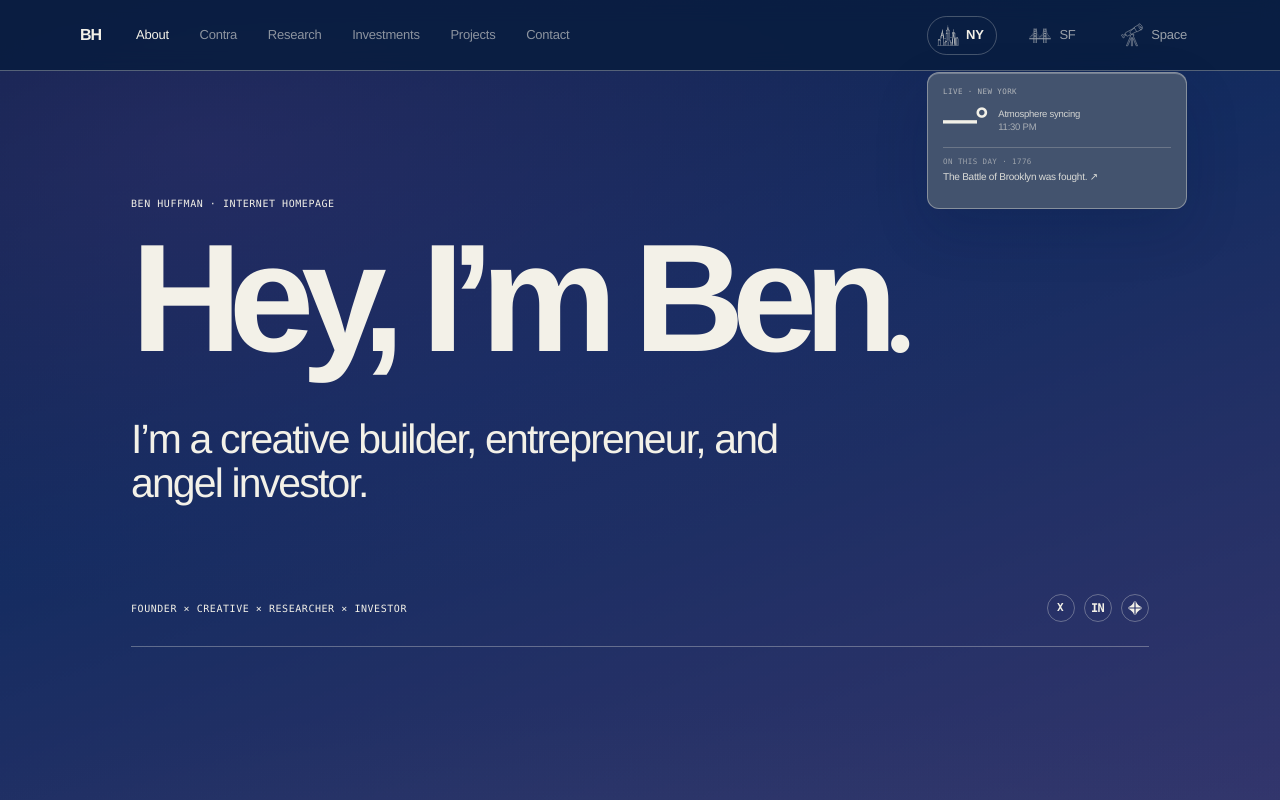
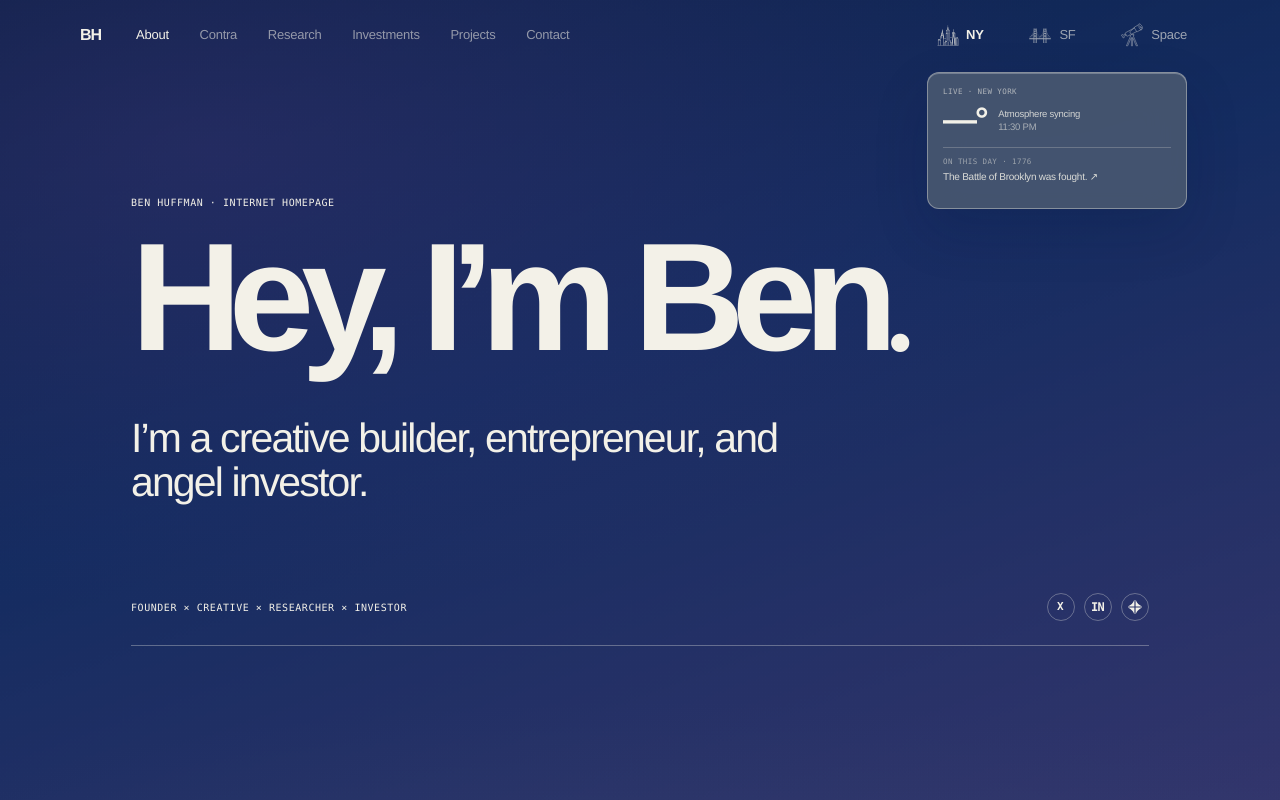
Before and after one commit to ben9885/get-ben.com, a Next.js app: page / in a window 1280 px wide. Shown: the top 800 px of the page. Built offline with nearby package versions, Linux system fonts and the light colour scheme; no server answers.

Commit message:
Blend navigation into atmospheric background

```diff
--- a/app/globals.css
+++ b/app/globals.css
@@ -1,6 +1,6 @@
 @import "tailwindcss";
 
-:root { --ink:#30354a; --line:rgba(48,53,74,.34); --nav-bg:oklch(51% .21 253 / .9); --pale:rgba(255,255,255,.18); --gutter:clamp(20px,4vw,64px); --page-progress:0; }
+:root { --ink:#30354a; --line:rgba(48,53,74,.34); --nav-bg:oklch(51% .21 253 / .9); --pale:rgba(255,255,255,.18); --gutter:clamp(20px,4vw,64px); }
 * { box-sizing:border-box; }
 html { scroll-behavior:smooth; background:#1261ee; }
 body { margin:0; min-height:100vh; background:transparent; color:var(--ink); font-family:"General Sans","Helvetica Neue",Arial,sans-serif; font-size:16px; letter-spacing:-.015em; transition:color .8s ease; }
@@ -8,8 +8,7 @@ a { color:inherit; text-decoration:none; }
 button { color:inherit; font:inherit; }
 .mono { font-family:"Roboto Mono","SFMono-Regular",Consolas,monospace; text-transform:uppercase; letter-spacing:.055em; font-size:10px; }
 .serif { font-family:"Iowan Old Style","Times New Roman",serif; font-style:italic; font-weight:400; }
-.nav-wrap { position:sticky; top:0; z-index:20; padding:14px var(--gutter); background:color-mix(in srgb,var(--nav-bg) 92%,transparent); backdrop-filter:blur(10px); border-bottom:1px solid var(--line); transition:background 1s ease,border-color 1s ease; }
-.nav-wrap::after { content:""; position:absolute; left:0; right:0; bottom:-1px; height:1px; background:var(--ink); transform:scaleX(var(--page-progress)); transform-origin:left center; will-change:transform; }
+.nav-wrap { position:sticky; top:0; z-index:20; padding:14px var(--gutter); background:transparent; border:0; transition:color 1s ease; }
 nav { max-width:1120px; margin:auto; display:flex; align-items:center; gap:28px; min-width:0; }
 .monogram { font-weight:750; letter-spacing:-.06em; width:28px; flex:0 0 auto; }
 .nav-links { display:flex; gap:clamp(16px,2.4vw,32px); overflow-x:auto; scrollbar-width:none; flex:1; padding:4px 0; }
@@ -25,7 +24,7 @@ nav { max-width:1120px; margin:auto; display:flex; align-items:center; gap:28px;
 .city-switch button:hover { opacity:1; transform:translateY(-1px); }
 .city-switch button:focus-visible { opacity:1; outline:1px solid currentColor; outline-offset:2px; }
 .city-switch button:active { transform:translateY(1px) scale(.98); }
-.city-switch button.selected { opacity:1; border-color:color-mix(in srgb,var(--ink) 26%,transparent); font-weight:650; }
+.city-switch button.selected { opacity:1; border-color:transparent; font-weight:650; }
 .city-switch .space-option { min-height:38px; padding:8px 12px 8px 9px; justify-content:center; }
 .telescope-icon { width:24px; height:24px; display:block; fill:none; stroke:currentColor; stroke-width:2.35; stroke-linecap:round; stroke-linejoin:round; }
 .city-glyph { display:block; flex:0 0 auto; background:currentColor; -webkit-mask-position:center; mask-position:center; -webkit-mask-repeat:no-repeat; mask-repeat:no-repeat; -webkit-mask-size:contain; mask-size:contain; transition:transform .35s cubic-bezier(.16,1,.3,1); }
--- a/app/page.tsx
+++ b/app/page.tsx
@@ -116,16 +116,7 @@ export default function Home() {
       if (entry.isIntersecting) { entry.target.classList.add("is-visible"); observer.unobserve(entry.target); }
     }), { rootMargin: "0px 0px -7%", threshold: .06 });
     targets.forEach(target => observer.observe(target));
-    let progressFrame = 0;
-    const updateProgress = () => {
-      progressFrame = 0;
-      const available = Math.max(1, document.documentElement.scrollHeight - innerHeight);
-      root.style.setProperty("--page-progress", String(Math.min(1, Math.max(0, scrollY / available))));
-    };
-    const onScroll = () => { if (!progressFrame) progressFrame = requestAnimationFrame(updateProgress); };
-    const sizeObserver = new ResizeObserver(onScroll); sizeObserver.observe(document.body);
-    updateProgress(); addEventListener("scroll", onScroll, { passive: true }); addEventListener("resize", onScroll, { passive: true });
-    return () => { observer.disconnect(); sizeObserver.disconnect(); removeEventListener("scroll", onScroll); removeEventListener("resize", onScroll); if (progressFrame) cancelAnimationFrame(progressFrame); root.classList.remove("motion-ready"); root.style.removeProperty("--page-progress"); };
+    return () => { observer.disconnect(); root.classList.remove("motion-ready"); };
   }, []);
   useEffect(()=>{const saved=localStorage.getItem("environmentMode");if(saved==="sf"||saved==="ny"||saved==="space"){setModeState(saved);if(saved==="sf")setCity("SF");if(saved==="ny")setCity("NY");if(saved==="space")setSpaceLoaded(true)}else{const preferred=localStorage.getItem("preferredCity");setModeState(preferred==="SF"?"sf":"ny")}},[]);
   const setMode=(next:EnvironmentMode)=>{setModeState(next);localStorage.setItem("environmentMode",next);if(next==="space")setSpaceLoaded(true)};
```
